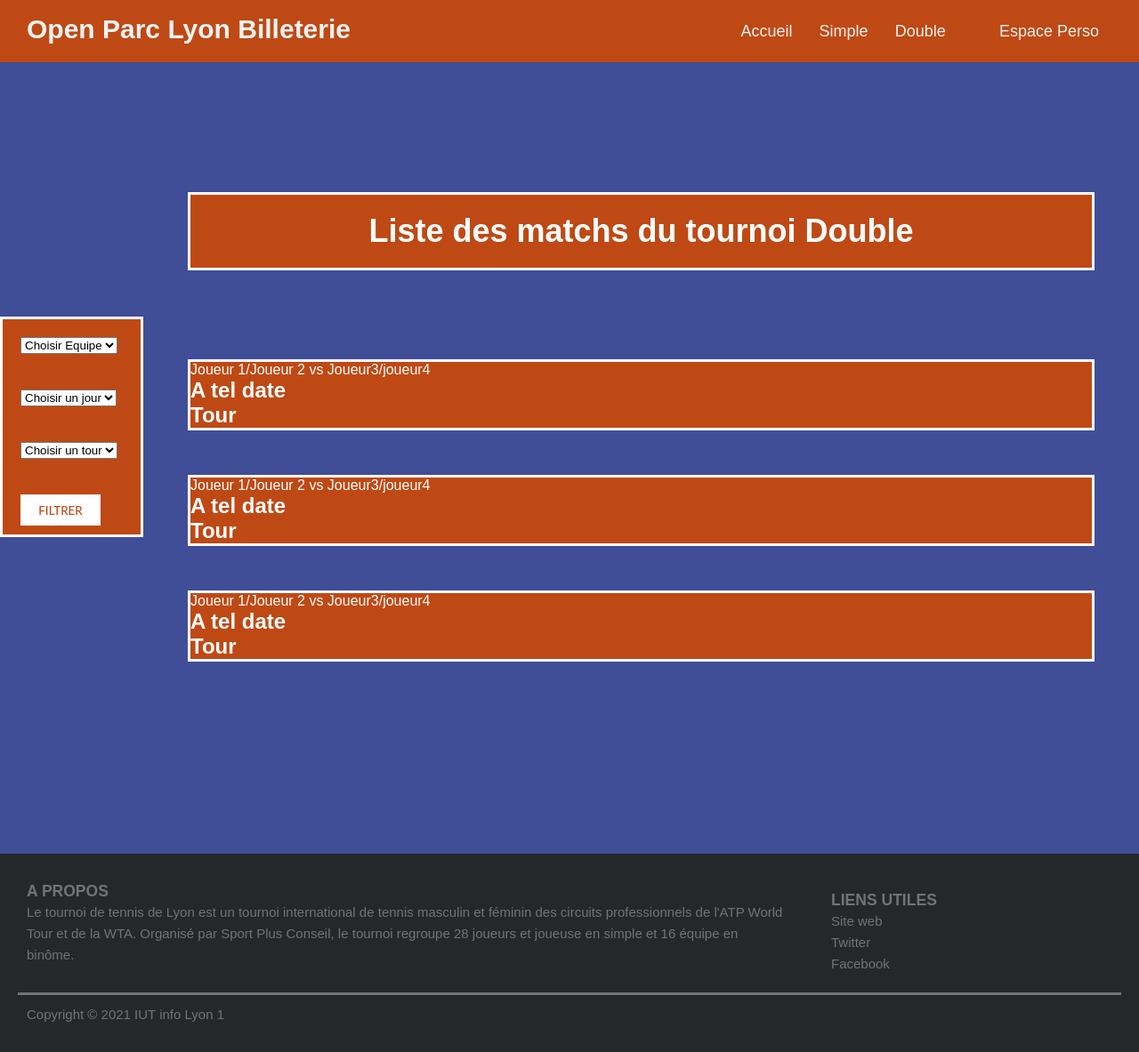
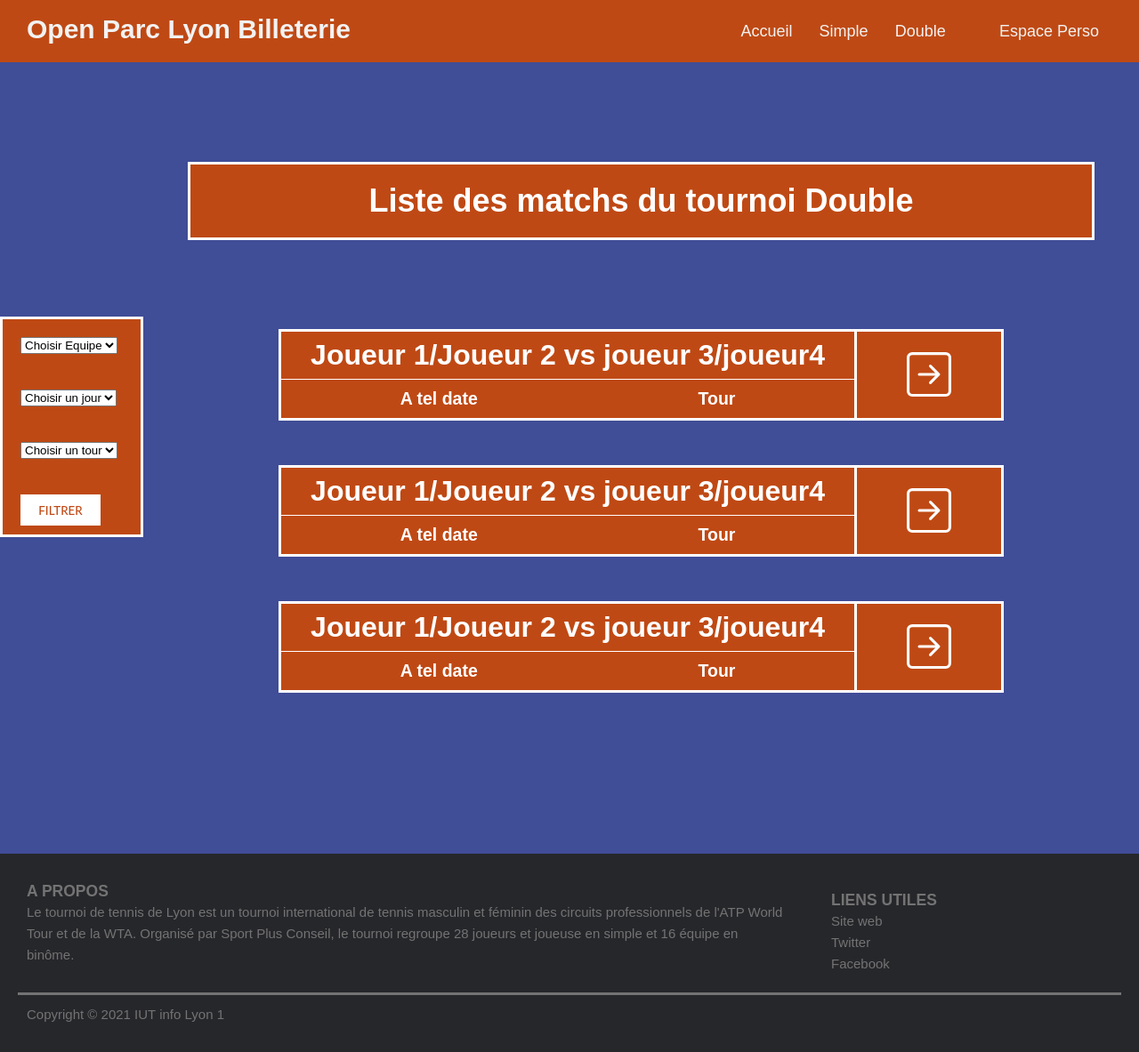
Before and after one commit to ufoo-corporation/box-office-app, a Symfony app: template my_project_directory/templates/liste_matchs_double/index.html.twig in a window 1280 px wide. Shown: the whole page at 89% size. Run offline with Twig, Linux system fonts and the light colour scheme; the template is opened without the code that fills it, so the values that code supplies are empty; some libraries are stand-ins or nearby versions.

Commit message:
Update front

```diff
--- a/my_project_directory/public/css/main.css
+++ b/my_project_directory/public/css/main.css
@@ -793,10 +798,7 @@ justify-content: flex-start;
 	color:white;
 }
 
-.liste-match-element{
-	background: #bf4914 ;
-	border:solid white;
-}
+
 
 
 .filtre-match-button button {
@@ -853,6 +855,47 @@ justify-content: flex-start;
     top: 2px;
 }
 
+.liste-match-element{
+	width:80%;
+	margin-left: auto;
+	margin-right: auto;
+
+	background:#bf4914 ;
+	border:solid white;
+	display:flex;
+
+	flex-flow: row wrap;
+
+}
+
+.liste-match-element-left{
+	border-right:solid white;
+	width:80%;
+}
+
+.liste-match-element-infos{
+	display: inline-flex;
+	font-size: small;
+
+	flex-flow: row wrap;
+	width:100%;
+	justify-content: space-around;
+	padding:10px;
+}
+
+.liste-match-element-right {
+	width:20%;
+	display: flex;
+	justify-content: center;
+	align-items: center;
+}
+
+
+.liste-match-element-left h1{
+	border-bottom: solid white 1px;
+	text-align:center;
+	padding:8px;
+}
 
 
 
--- a/my_project_directory/templates/connexion/connexion.html.twig
+++ b/my_project_directory/templates/connexion/connexion.html.twig
@@ -26,7 +26,7 @@
 
 
             <div class="form-redirect">
-                <p> Vous n'avez pas de compte ? <br> <a href="register.php">S'inscrire</a></p>
+                <p> Vous n'avez pas de compte ? <br> <a href="{{ path("inscription") }}">S'inscrire</a></p>
             </div>
 
 
--- a/my_project_directory/templates/inscription/index.html.twig
+++ b/my_project_directory/templates/inscription/index.html.twig
@@ -29,7 +29,7 @@
                 </div>
             </form>
             <div class="form-redirect">
-            <p> Vous avez déja un compte ? <br> <a href="login.php">Se connecter</a></p>
+            <p> Vous avez déja un compte ? <br> <a href="{{ path("connexion") }}">Se connecter</a></p>
             </div>
         </div>
 
--- a/my_project_directory/templates/liste_matchs_double/index.html.twig
+++ b/my_project_directory/templates/liste_matchs_double/index.html.twig
@@ -58,26 +58,62 @@
 
             <a href="{{ path("match_categ") }}"><!-- Lien à relier au match choisis-->
                 <div class="liste-match-element">
-                    <header>Joueur 1/Joueur 2 vs Joueur3/joueur4 <header> <!---afficher informations à partir de la BD -->
+
+                    <div class="liste-match-element-left">
+                        <h1>Joueur 1/Joueur 2 vs joueur 3/joueur4</h1> <!---afficher informations à partir de la BD -->
+                        <div class="liste-match-element-infos">
                             <h2> A tel date </h2>
                             <h2> Tour </h2>
+                        </div>
+                    </div>
+
+                    <div class="liste-match-element-right">
+                        <svg xmlns="http://www.w3.org/2000/svg" width="50" height="50" fill="currentColor" class="bi bi-arrow-right-square" viewBox="0 0 16 16">
+                            <path fill-rule="evenodd" d="M15 2a1 1 0 0 0-1-1H2a1 1 0 0 0-1 1v12a1 1 0 0 0 1 1h12a1 1 0 0 0 1-1V2zM0 2a2 2 0 0 1 2-2h12a2 2 0 0 1 2 2v12a2 2 0 0 1-2 2H2a2 2 0 0 1-2-2V2zm4.5 5.5a.5.5 0 0 0 0 1h5.793l-2.147 2.146a.5.5 0 0 0 .708.708l3-3a.5.5 0 0 0 0-.708l-3-3a.5.5 0 1 0-.708.708L10.293 7.5H4.5z"/>
+                        </svg>
+                    </div>
+
                 </div>
             </a>
 
            <a href="{{ path("match_categ") }}"><!-- Lien à relier au match choisis-->
                 <div class="liste-match-element">
-                    <header>Joueur 1/Joueur 2 vs Joueur3/joueur4 <header> <!---afficher informations à partir de la BD -->
+
+                    <div class="liste-match-element-left">
+                        <h1>Joueur 1/Joueur 2 vs joueur 3/joueur4</h1> <!---afficher informations à partir de la BD -->
+                        <div class="liste-match-element-infos">
                             <h2> A tel date </h2>
                             <h2> Tour </h2>
+                        </div>
+                    </div>
+
+                    <div class="liste-match-element-right">
+                        <svg xmlns="http://www.w3.org/2000/svg" width="50" height="50" fill="currentColor" class="bi bi-arrow-right-square" viewBox="0 0 16 16">
+                            <path fill-rule="evenodd" d="M15 2a1 1 0 0 0-1-1H2a1 1 0 0 0-1 1v12a1 1 0 0 0 1 1h12a1 1 0 0 0 1-1V2zM0 2a2 2 0 0 1 2-2h12a2 2 0 0 1 2 2v12a2 2 0 0 1-2 2H2a2 2 0 0 1-2-2V2zm4.5 5.5a.5.5 0 0 0 0 1h5.793l-2.147 2.146a.5.5 0 0 0 .708.708l3-3a.5.5 0 0 0 0-.708l-3-3a.5.5 0 1 0-.708.708L10.293 7.5H4.5z"/>
+                        </svg>
+                    </div>
+
                 </div>
             </a>
 
 
             <a href="{{ path("match_categ") }}"><!-- Lien à relier au match choisis-->
                 <div class="liste-match-element">
-                    <header>Joueur 1/Joueur 2 vs Joueur3/joueur4 <header> <!---afficher informations à partir de la BD -->
+
+                    <div class="liste-match-element-left">
+                        <h1>Joueur 1/Joueur 2 vs joueur 3/joueur4</h1> <!---afficher informations à partir de la BD -->
+                        <div class="liste-match-element-infos">
                             <h2> A tel date </h2>
                             <h2> Tour </h2>
+                        </div>
+                    </div>
+
+                    <div class="liste-match-element-right">
+                        <svg xmlns="http://www.w3.org/2000/svg" width="50" height="50" fill="currentColor" class="bi bi-arrow-right-square" viewBox="0 0 16 16">
+                            <path fill-rule="evenodd" d="M15 2a1 1 0 0 0-1-1H2a1 1 0 0 0-1 1v12a1 1 0 0 0 1 1h12a1 1 0 0 0 1-1V2zM0 2a2 2 0 0 1 2-2h12a2 2 0 0 1 2 2v12a2 2 0 0 1-2 2H2a2 2 0 0 1-2-2V2zm4.5 5.5a.5.5 0 0 0 0 1h5.793l-2.147 2.146a.5.5 0 0 0 .708.708l3-3a.5.5 0 0 0 0-.708l-3-3a.5.5 0 1 0-.708.708L10.293 7.5H4.5z"/>
+                        </svg>
+                    </div>
+
                 </div>
             </a>
 
--- a/my_project_directory/templates/match_categ/index.html.twig
+++ b/my_project_directory/templates/match_categ/index.html.twig
@@ -14,7 +14,7 @@
 
 
 
-                <img class="image-stade" src="./asset/open-stade.png" alt="image 3D du stade">
+                <img class="image-stade" src="{{ asset("images/open-stade.png") }}" alt="image 3D du stade">
             </div>
 
         </div>
```
Also changed, not shown: other parts of my_project_directory/public/css/main.css (+19 -15 lines), my_project_directory/templates/choix_options/choix_options.html.twig (+8 -4 lines), my_project_directory/templates/liste_matchs_simple/index.html.twig (+42 -3 lines), my_project_directory/templates/mon_espace/mon_espace.html.twig (+4 -4 lines), my_project_directory/public/images/open-stade.png (added), my_project_directory/public/images/openparc-logo.png (added). Lines whose indentation alone changed are shown as unchanged.
